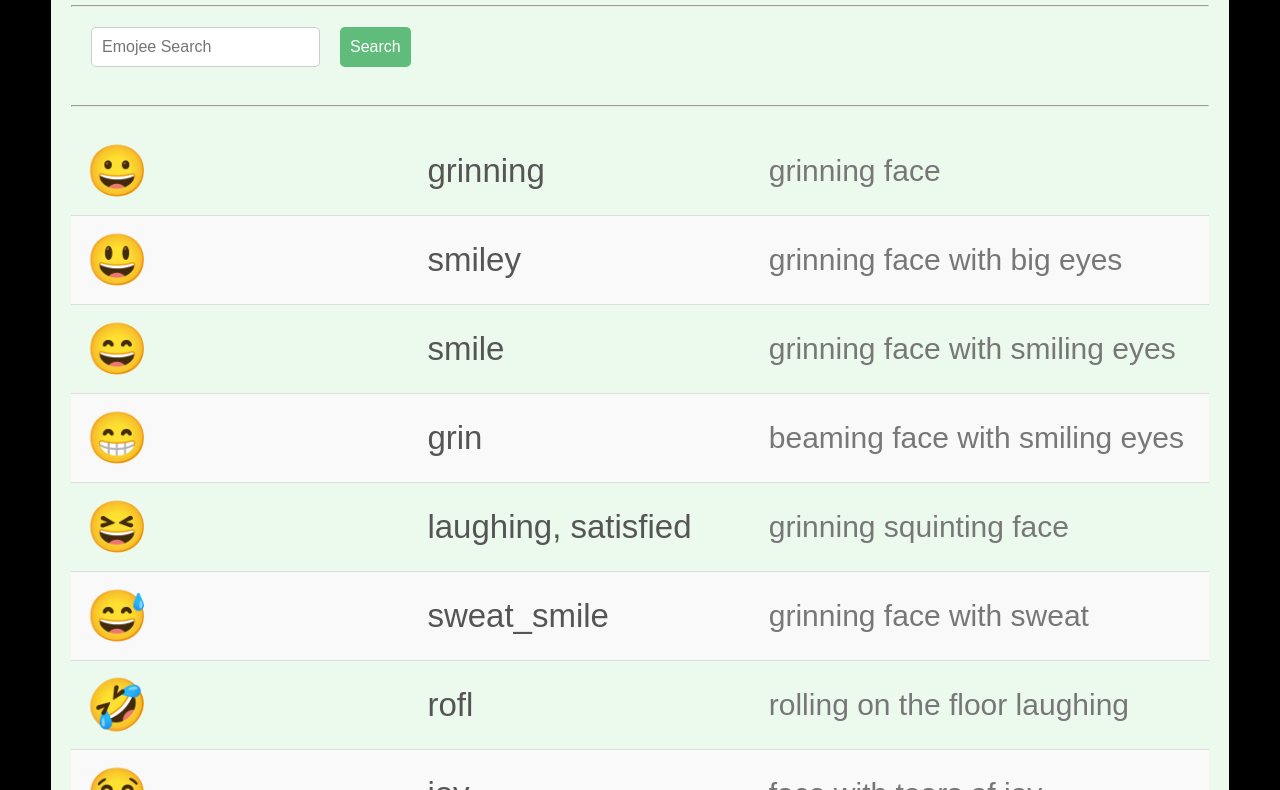
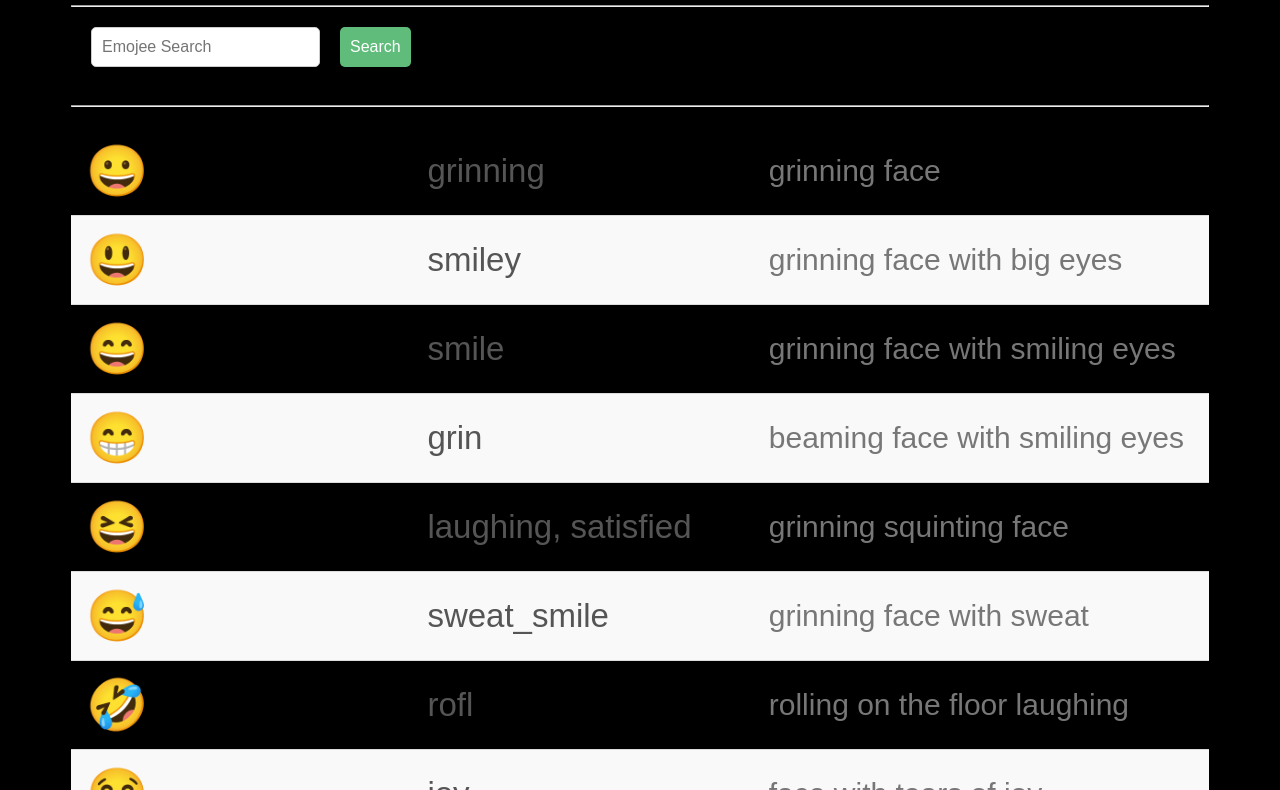
Before and after one commit to sarithateela/emoji-project, a plain HTML site: page index.html in a window 1280 px wide. Shown: the part 93-883 px from the top of the page. Drawn offline with Linux system fonts and the light colour scheme.

Commit message:
Update style.css

```diff
--- a/style.css
+++ b/style.css
@@ -14,7 +14,7 @@ body {
 .container {
     max-width: 95%;
     margin: 0 auto;
-    background: #ebfaed;
+    background: black;
     padding: 20px;
     border-radius: 10px;
 
```
